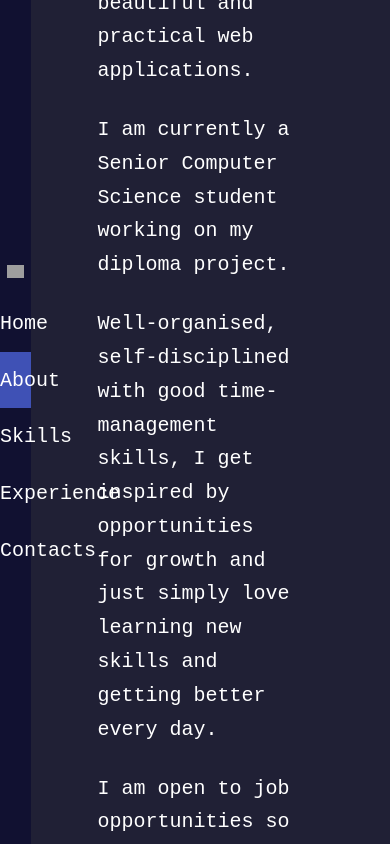
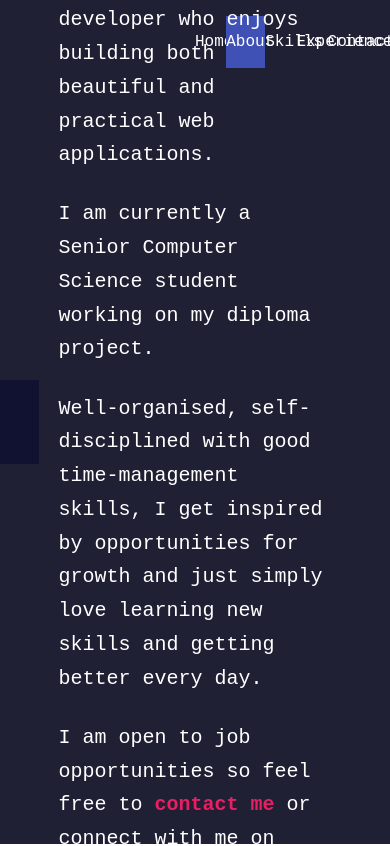
Before and after one commit to quepena/portfolio, a Next.js app: page /about in a window 390 px wide. Shown: the top 846 px of the page. Built offline with nearby package versions, Linux system fonts and the light colour scheme; grey boxes are pictures that could not be loaded.

Commit message:
adding responsiveness

```diff
--- a/styles/globals.css
+++ b/styles/globals.css
@@ -34,7 +34,8 @@ body {
   align-items: center;
 }
 
-.menu-button, .menu-active {
+.menu-button,
+.menu-active {
   padding-top: 2vh;
   padding-bottom: 2vh;
   width: 8vw;
@@ -125,8 +126,9 @@ a {
 
 .skills-contents {
   display: flex;
-  justify-content: space-around;
+  justify-content: space-between;
   text-align: center;
+  flex-wrap: wrap;
 }
 
 .skill-section {
@@ -147,6 +149,7 @@ a {
   display: flex;
   flex-direction: column;
   align-items: center;
+  width: 30%;
 }
 
 .elements {
@@ -163,10 +166,8 @@ a {
   padding: 1vh;
   color: black;
   margin-top: 1vh;
-}
-
-.element + .element {
-  margin-left: 5%;
+  margin-left: 2%;
+  margin-right: 2%;
 }
 
 .element img {
@@ -186,7 +187,8 @@ a {
   margin: 0 auto;
 }
 
-input, textarea {
+input,
+textarea {
   font-size: 18px;
   padding-left: .5vw;
 }
@@ -203,7 +205,7 @@ textarea {
   align-items: center;
 }
 
-.inputs + .textarea-div {
+.inputs+.textarea-div {
   margin-top: 3vh;
 }
 
@@ -220,7 +222,7 @@ textarea {
   width: 100%;
 }
 
-.input-div + .input-div {
+.input-div+.input-div {
   padding-left: 1vw;
   padding-right: 0;
 }
@@ -278,7 +280,7 @@ p {
   width: auto;
 }
 
-.element-link + .element-link {
+.element-link+.element-link {
   margin-left: 1vw;
 }
 
@@ -302,7 +304,7 @@ p {
   line-height: 4vh;
 }
 
-.about-element + .about-element {
+.about-element+.about-element {
   margin-top: 3vh;
 }
 
@@ -393,3 +395,100 @@ b {
   margin-left: .5vw;
   margin-right: .5vw;
 }
+
+@media (max-width: 1850px) {
+  .menu {
+    width: 10vw;
+  }
+
+  .menu-buttons {
+    font-size: 16px;
+  }
+
+  .menu-active {
+    width: 10vw;
+  }
+
+  .skill-name {
+    font-size: 18px;
+  }
+
+  .element img {
+    height: 65px;
+    width: auto;
+  }
+}
+
+@media (max-width: 1300px) {
+  .container{
+    height: auto;
+  }
+
+  .skill-section {
+    width: 35vw;
+  }
+
+  .skills-contents {
+    justify-content: center;
+  }
+
+  .column {
+    width: 35vw;
+    overflow: hidden;
+    margin-bottom: 3vh;
+    margin-left: 1vw;
+    margin-right: 1vw;
+  }
+
+  .elements {
+    width: 35vw;
+    padding: 0;
+  }
+
+  .element {
+    margin-left: .5vw;
+    margin-right: .5vw;
+  }
+
+  .skill-name {
+    font-size: 18px;
+  }
+
+  .element img {
+    height: 55px;
+    width: auto;
+  }
+}
+
+@media (max-width: 1100px) {
+  .container {
+    width: 100vw;
+    margin-left: 0;
+  }
+
+  .about {
+    width: 70%;
+  }
+
+  nav {
+    display: flex;
+    justify-content: space-around;
+    align-items: center;
+    position: fixed;
+    top: 0;
+    left: 50%;
+    right: 50%;
+    background-color: #111131;
+    height: 10vh;
+  }
+
+  .menu {
+    height: 10vh;
+    align-items: center;
+    justify-content: space-between;
+  }
+
+  .menu-buttons {
+    flex-direction: row;
+  }
+}
```
